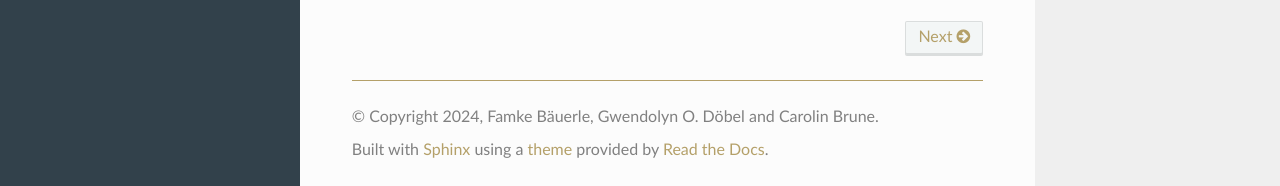
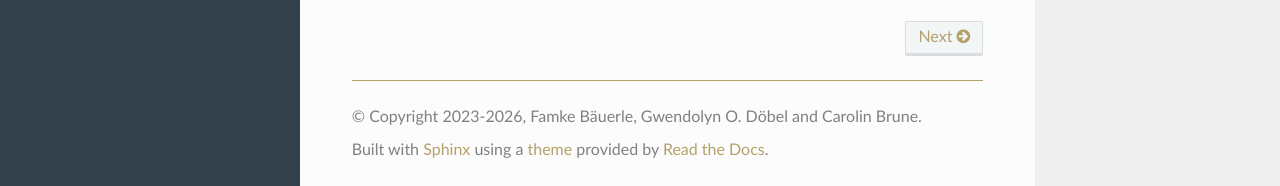
Before and after one commit to draeger-lab/refinegems, a Sphinx documentation site: the page built from docs/source/index.rst, in a window 1280 px wide and 900 px high, scrolled down 2181 px. Shown: the part 714-900 px from the top of the window. Built offline with Sphinx 7.4.7 and the Read the Docs theme 3.1.0, drawn with Linux system fonts in a browser that asks for light colours; cross-references to code outside the pages are shown as plain code.

```diff
--- a/docs/source/conf.py
+++ b/docs/source/conf.py
@@ -24,11 +24,11 @@ if os.environ.get("READTHEDOCS", "") == "True":
 # -- Project information -----------------------------------------------------
 
 project = 'refineGEMs'
-project_copyright = '2024, Famke Bäuerle, Gwendolyn O. Döbel and Carolin Brune'
+project_copyright = '2023-2026, Famke Bäuerle, Gwendolyn O. Döbel and Carolin Brune'
 author = 'Famke Bäuerle, Gwendolyn O. Döbel and Carolin Brune'
 
 # The full version, including alpha/beta/rc tags
-release = '2.0.0-beta.1'
+release = '2.0.0-beta.2'
 
 
 # -- General configuration ---------------------------------------------------
--- a/pyproject.toml
+++ b/pyproject.toml
@@ -5,15 +5,14 @@ build-backend = "setuptools.build_meta"
 
 [project]
 name = "refineGEMs"
-version = "2.0.0-beta.1"
-requires-python = ">=3.10, <3.14"
+version = "2.0.0-beta.2"
+requires-python = ">=3.10, <3.13"
 authors = [
     {name = "Famke Baeuerle", email = "famke.baeuerle@gmail.com"},
     {name = "Gwendolyn O. Döbel", email = "gwendolyn.o.gusak@gmail.com"},
     {name = "Carolin Brune", email = "carolin.brune@informatik.uni-halle.de"}
 ]
 maintainers = [
-    {name = "Tobias Fehrenbach"},
     {name = "Nina Roßbach"},
 ]
 
```
